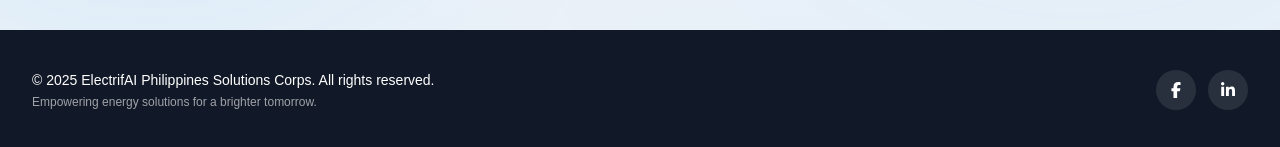
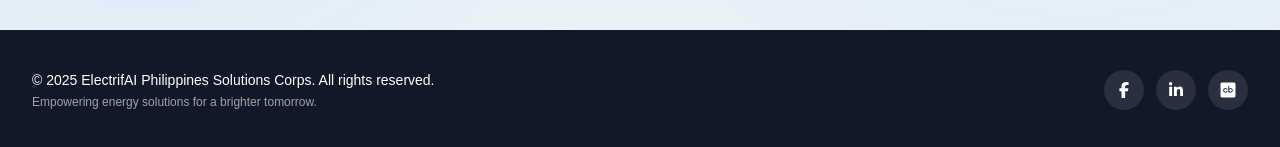
Before and after one commit to yskooo/electrifai-web, a Next.js app: page / in a window 1280 px wide. Shown: the part 5306-5453 px from the top of the page. Built offline with nearby package versions, Linux system fonts and the light colour scheme; a web font is replaced by a local one.

Commit message:
Add Crunchbase social link and update metadata
Added Crunchbase icon and link to the footer social links. Updated site metadata titles and image URLs to reflect 'ElectrifAI PH' branding. Changed careers page application link to a new Tally form.

```diff
--- a/app/careers/page.tsx
+++ b/app/careers/page.tsx
@@ -227,7 +227,7 @@ const CareersPage = () => {
           </p>
           <div className="flex justify-center text-center">
             <a
-              href="https://tally.so/r/w5AolZ"
+              href="https://tally.so/r/1AP2Gg"
               target="_blank"
               rel="noopener noreferrer"
               className="inline-block px-8 py-4 bg-[#00A5FF] text-white font-medium rounded-lg hover:opacity-90 transition-all duration-300 shadow-lg hover:shadow-xl"
--- a/app/components/Footer.tsx
+++ b/app/components/Footer.tsx
@@ -2,6 +2,19 @@
 import { FontAwesomeIcon } from "@fortawesome/react-fontawesome";
 import { faLinkedinIn, faFacebookF } from "@fortawesome/free-brands-svg-icons";
 import { useDarkMode } from "../context/DarkModeContext";
+import { IconDefinition } from "@fortawesome/fontawesome-svg-core";
+
+const CrunchbaseIcon = () => (
+  <svg
+    width="16"
+    height="16"
+    viewBox="0 0 32 32"
+    fill="currentColor"
+    xmlns="http://www.w3.org/2000/svg"
+  >
+    <path d="M23.707 16.68c0 0.017 0.001 0.037 0.001 0.057 0 1.452-1.177 2.629-2.629 2.629s-2.629-1.177-2.629-2.629c0-1.452 1.177-2.629 2.629-2.629 0.477 0 0.925 0.127 1.311 0.35l-0.013-0.007c0.784 0.451 1.309 1.277 1.331 2.226l0 0.003zM23.985 20.136c-0.376 0.325-0.815 0.592-1.294 0.777l-0.030 0.010c-0.494 0.197-1.066 0.312-1.664 0.312-0.96 0-1.851-0.294-2.588-0.797l0.016 0.010v0.475h-1.887v-13.209h1.874v5.136c0.634-0.434 1.403-0.719 2.233-0.786l0.017-0.001h0.337c0.002 0 0.005 0 0.007 0 2.533 0 4.586 2.053 4.586 4.586 0 1.393-0.621 2.64-1.601 3.481l-0.006 0.005zM9.808 19.080c0.321 0.15 0.697 0.237 1.093 0.237 1.060 0 1.974-0.625 2.393-1.527l0.007-0.016h2.074c-0.509 2.035-2.321 3.518-4.48 3.518-2.547 0-4.611-2.064-4.611-4.611s2.065-4.611 4.611-4.611c2.159 0 3.971 1.483 4.473 3.486l0.007 0.032h-2.074c-0.426-0.918-1.34-1.543-2.399-1.543-1.456 0-2.637 1.181-2.637 2.637 0 1.060 0.625 1.974 1.527 2.393l0.016 0.007zM27.997 1.004h-23.993c-1.654 0.007-2.992 1.346-2.999 2.998v23.994c0.007 1.654 1.346 2.992 2.998 2.999h23.994c1.654-0.007 2.992-1.346 2.999-2.998v-23.994c-0.007-1.654-1.346-2.992-2.998-2.999h-0.001z" />
+  </svg>
+);
 
 const Footer = () => {
   const { isDarkMode } = useDarkMode();
@@ -12,16 +25,30 @@ const Footer = () => {
   const textColor = "text-white";
   const mutedText = "text-white/60";
 
-  const socialLinks = [
+  const socialLinks: Array<{
+    href: string;
+    icon?: IconDefinition;
+    component?: React.ComponentType;
+    label: string;
+    isFontAwesome: boolean;
+  }> = [
     {
       href: "https://www.facebook.com/profile.php?id=61567550636505",
       icon: faFacebookF,
       label: "Facebook",
+      isFontAwesome: true,
     },
     {
       href: "https://www.linkedin.com/company/electrifai-techsolutionsph/",
       icon: faLinkedinIn,
       label: "LinkedIn",
+      isFontAwesome: true,
+    },
+    {
+      href: "https://www.crunchbase.com/organization/electrifai-5112",
+      component: CrunchbaseIcon,
+      label: "Crunchbase",
+      isFontAwesome: false,
     },
   ];
 
@@ -54,7 +81,7 @@ const Footer = () => {
 
         {/* Right: Social Icons */}
         <div className="flex gap-3">
-          {socialLinks.map(({ href, icon, label }) => (
+          {socialLinks.map(({ href, icon, component: Component, label, isFontAwesome }) => (
             <a
               key={label}
               href={href}
@@ -64,7 +91,11 @@ const Footer = () => {
               className="group transition-transform transform hover:scale-110 focus:outline-none focus:ring-2 focus:ring-white/50"
             >
               <div className="w-10 h-10 rounded-full bg-white/10 flex items-center justify-center transition-colors hover:bg-white/20">
-                <FontAwesomeIcon icon={icon} className="text-white" />
+                {isFontAwesome && icon ? (
+                  <FontAwesomeIcon icon={icon} className="text-white" />
+                ) : Component ? (
+                  <Component />
+                ) : null}
               </div>
             </a>
           ))}
--- a/app/layout.tsx
+++ b/app/layout.tsx
@@ -20,24 +20,24 @@ const unbounded = Unbounded({
 
 
 export const metadata = {
-  title: 'ElectrifAI | The Smart Choice for Energy Optimization',
+  title: 'ElectrifAI PH | Making Each kWh Count',
   description: 'ElectrifAI is an AI-driven platform focused on enhancing electricity efficiency and security.',
   openGraph: {
     type: 'website',
-    title: 'ElectrifAI | The Smart Choice for Energy Optimization',
+    title: 'ElectrifAI PH | Making Each KWh Count',
     description: 'ElectrifAI is an AI-driven platform focused on enhancing electricity efficiency and security.',
     url: 'https://www.electrifai.tech',
     images: [
       {
-        url: 'https://www.electrifai.tech/svgs/metatag.png',
+        url: 'https://www.electrifaiph.tech/svgs/metatag.png',
       },
     ],
   },
   twitter: {
     card: 'summary_large_image',
-    title: 'ElectrifAI | The Smart Choice for Energy Optimization',
+    title: 'ElectrifAI PH| Making Each KWh Count',
     description: 'ElectrifAI is an AI-driven platform focused on enhancing electricity efficiency and security.',
-    images: ['https://www.electrifai.tech/svgs/metatag.png'],
+    images: ['https://www.electrifaiph.tech/svgs/metatag.png'],
   },
 } satisfies Metadata;
 
```
Also changed, not shown: public/crunchbase-svgrepo-com.svg (added).
